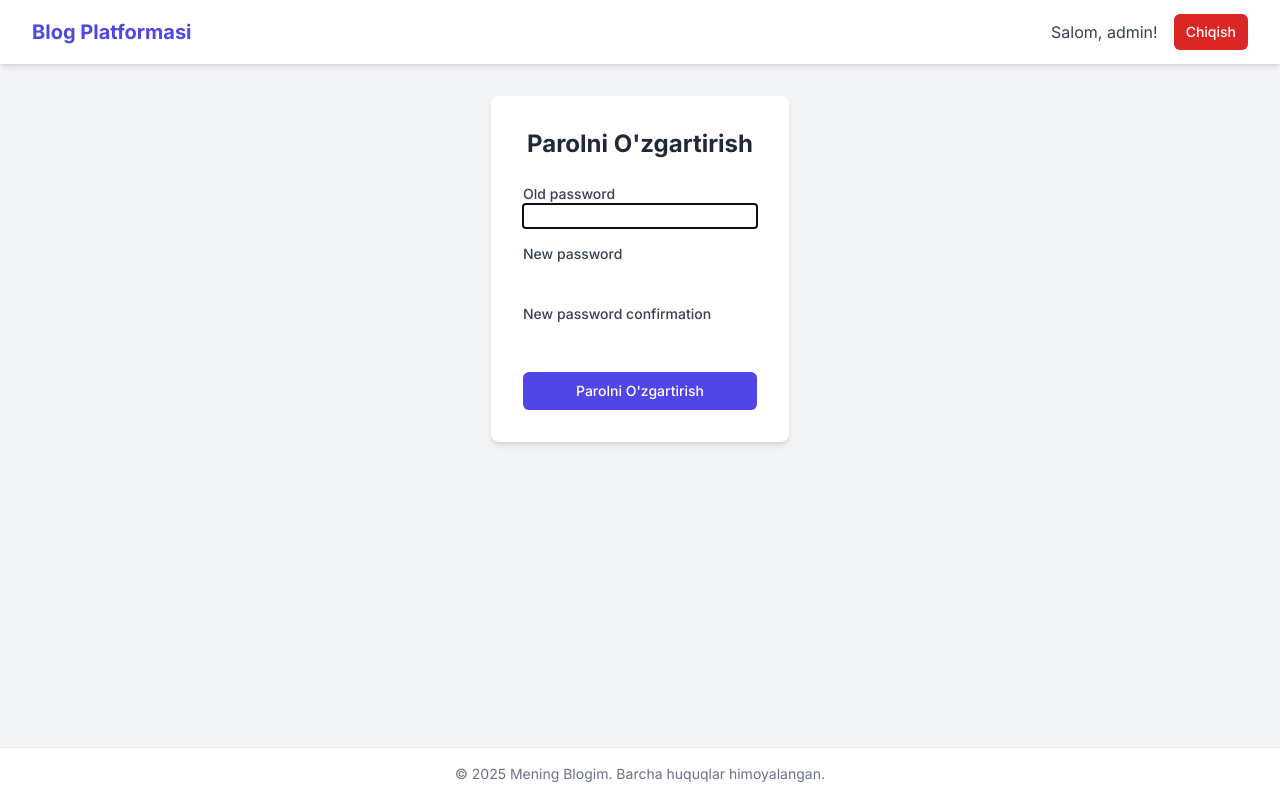
After one commit to shoxruhjon/my_blog, a Django app: page /users/password-change/ in a window 1280 px wide. The commit adds this page. Run offline with Django 5.2, Linux system fonts and the light colour scheme; a user stored in the database is signed in; some libraries are stand-ins or nearby versions.

Commit message:
Clean code

```diff
--- a/apps/auth_users/urls.py
+++ b/apps/auth_users/urls.py
@@ -6,4 +6,6 @@ urlpatterns = [
     path('login/', views.LoginView.as_view(), name='login'),
     path('logout/', views.logout_view, name='logout'),
     path('', views.home_view, name='home'),
+    path('password-change/', views.CustomPasswordChangeView.as_view(), name='password_change'),
+    path('password-change/done/', views.CustomPasswordChangeDoneView.as_view(), name='password_change_done'),
 ]
--- a/apps/auth_users/views.py
+++ b/apps/auth_users/views.py
@@ -3,6 +3,7 @@ from django.contrib.auth import login, authenticate, logout
 from django.contrib import messages
 from django.urls import reverse_lazy
 from .forms import CustomUserCreationForm, CustomAuthenticationForm
+from django.contrib.auth.views import PasswordChangeView, PasswordChangeDoneView
 from django.views.generic.edit import FormView
 
 
@@ -74,8 +75,19 @@ def logout_view(request):
     return redirect('login')
 
 
-
-from django.shortcuts import render
-
 def home_view(request):
     return render(request, 'home.html', {'title': 'Home'})
+
+
+class CustomPasswordChangeView(PasswordChangeView):
+    """
+    Parolni o'zgartirish uchun class-based view.
+    """
+    template_name = 'registration/password_change.html'
+    success_url = reverse_lazy('password_change_done')
+
+class CustomPasswordChangeDoneView(PasswordChangeDoneView):
+    """
+    Parol muvaffaqiyatli o'zgartirilgandan so'ng ko'rsatiladigan sahifa.
+    """
+    template_name = 'registration/password_change_done.html'
--- a/templates/registration/login.html
+++ b/templates/registration/login.html
@@ -42,8 +42,9 @@
             </div>
 
             <div class="text-sm">
-                <a href="#" class="font-medium text-indigo-600 hover:text-indigo-500">
-                    Parolni unutdingizmi? </a>
+                <a href="{% url 'password_change' %}" class="font-medium text-indigo-600 hover:text-indigo-500">
+                    Parolni o'zgartirish
+                </a>
             </div>
         </div>
 
--- /dev/null
+++ b/templates/registration/password_change.html
@@ -0,0 +1,34 @@
+{% extends 'base.html' %}
+
+{% block title %}Parolni O'zgartirish{% endblock %}
+
+{% block content %}
+<div class="bg-white p-8 rounded-lg shadow-md max-w-md mx-auto">
+    <h2 class="text-2xl font-bold text-center text-gray-800 mb-6">Parolni O'zgartirish</h2>
+    <form method="post" novalidate>
+        {% csrf_token %}
+
+        <div class="space-y-4">
+            {% for field in form %}
+                <div>
+                    <label for="{{ field.id_for_label }}" class="block text-sm font-medium text-gray-700">{{ field.label }}</label>
+                    {{ field }}
+                    {% if field.errors %}
+                        <div class="text-red-600 text-sm mt-1">
+                            {% for error in field.errors %}
+                                <p>{{ error }}</p>
+                            {% endfor %}
+                        </div>
+                    {% endif %}
+                </div>
+            {% endfor %}
+        </div>
+
+        <div class="mt-6">
+            <button type="submit" class="w-full flex justify-center py-2 px-4 border border-transparent rounded-md shadow-sm text-sm font-medium text-white bg-indigo-600 hover:bg-indigo-700 focus:outline-none focus:ring-2 focus:ring-offset-2 focus:ring-indigo-500">
+                Parolni O'zgartirish
+            </button>
+        </div>
+    </form>
+</div>
+{% endblock %}
```
Also changed, not shown: templates/registration/password_change_done.html (added, +13 -0 lines), apps/auth_users/models.py (line endings or trailing spaces), db.sqlite3.
